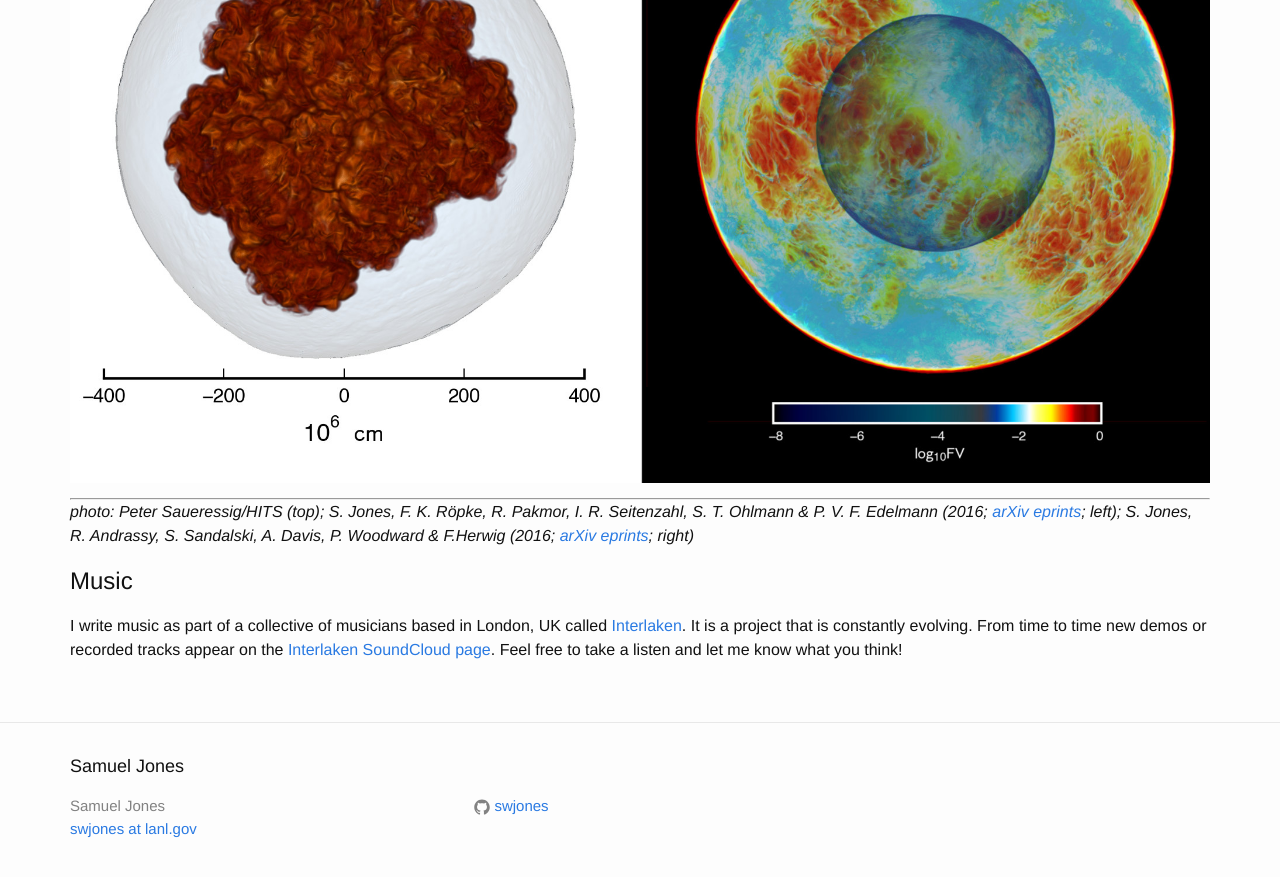
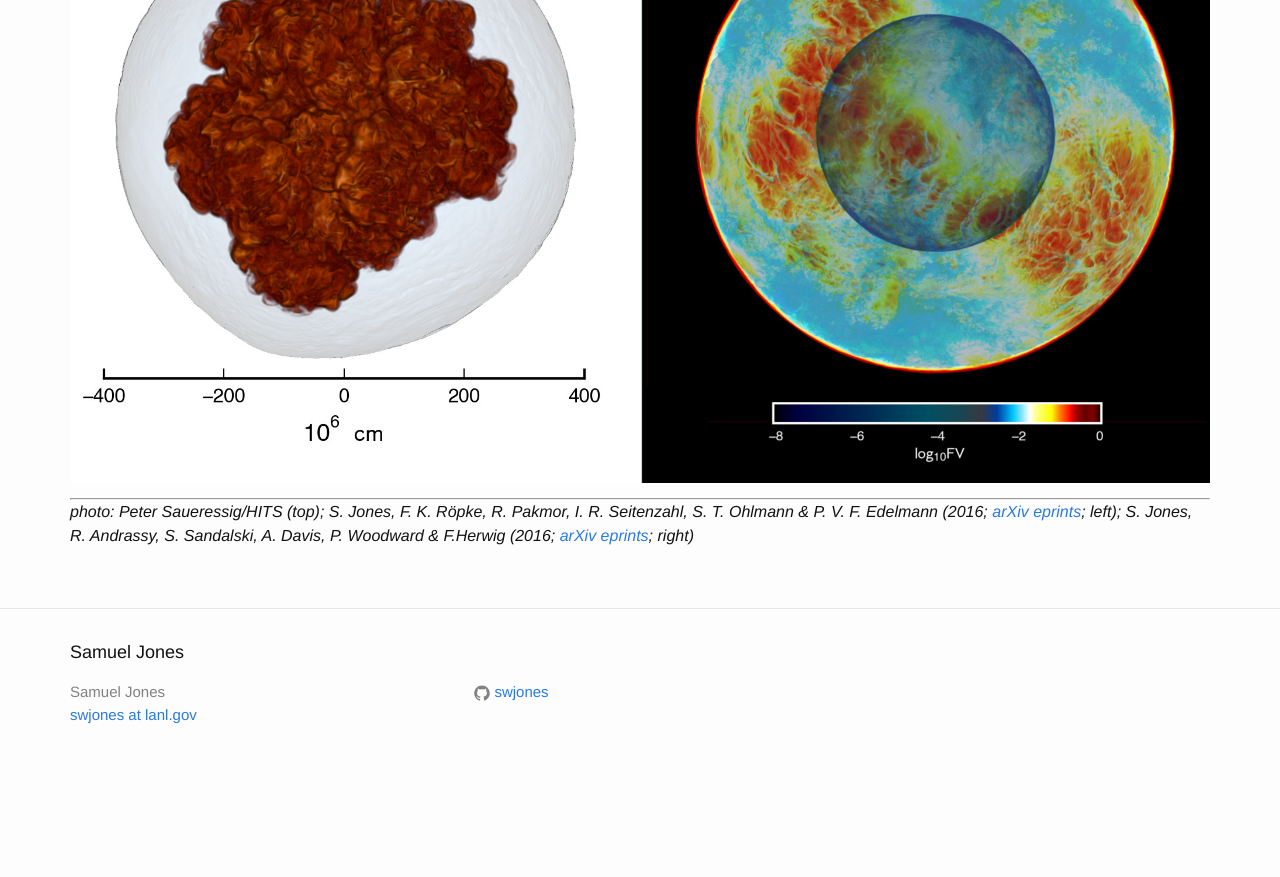
Before and after one commit to swjones/swjones.github.io, a Jekyll site: the page built from about.md, in a window 1280 px wide and 900 px high, scrolled down 800 px. Shown: the top 877 px of the window. Built offline with Jekyll 4.4.1, drawn with Linux system fonts in a browser that asks for light colours; after the commit the page ends 1586 px from its top, so only the background shows below that.

```diff
--- a/about.md
+++ b/about.md
@@ -57,11 +57,3 @@
 eprints](http://arxiv.org/abs/1602.05771); left); S. Jones, R. Andrassy, S.
 Sandalski, A. Davis, P. Woodward & F.Herwig (2016; [arXiv
 eprints](http://arxiv.org/abs/1605.03766); right)_
-
-# Music
-
-I write music as part of a collective of musicians based in London, UK called
-[Interlaken](https://interlakenmusic.bandcamp.com/). It is a project that is
-constantly evolving. From time to time new demos or recorded tracks appear on
-the [Interlaken SoundCloud page](https://soundcloud.com/interlaken_music). Feel
-free to take a listen and let me know what you think!
```
